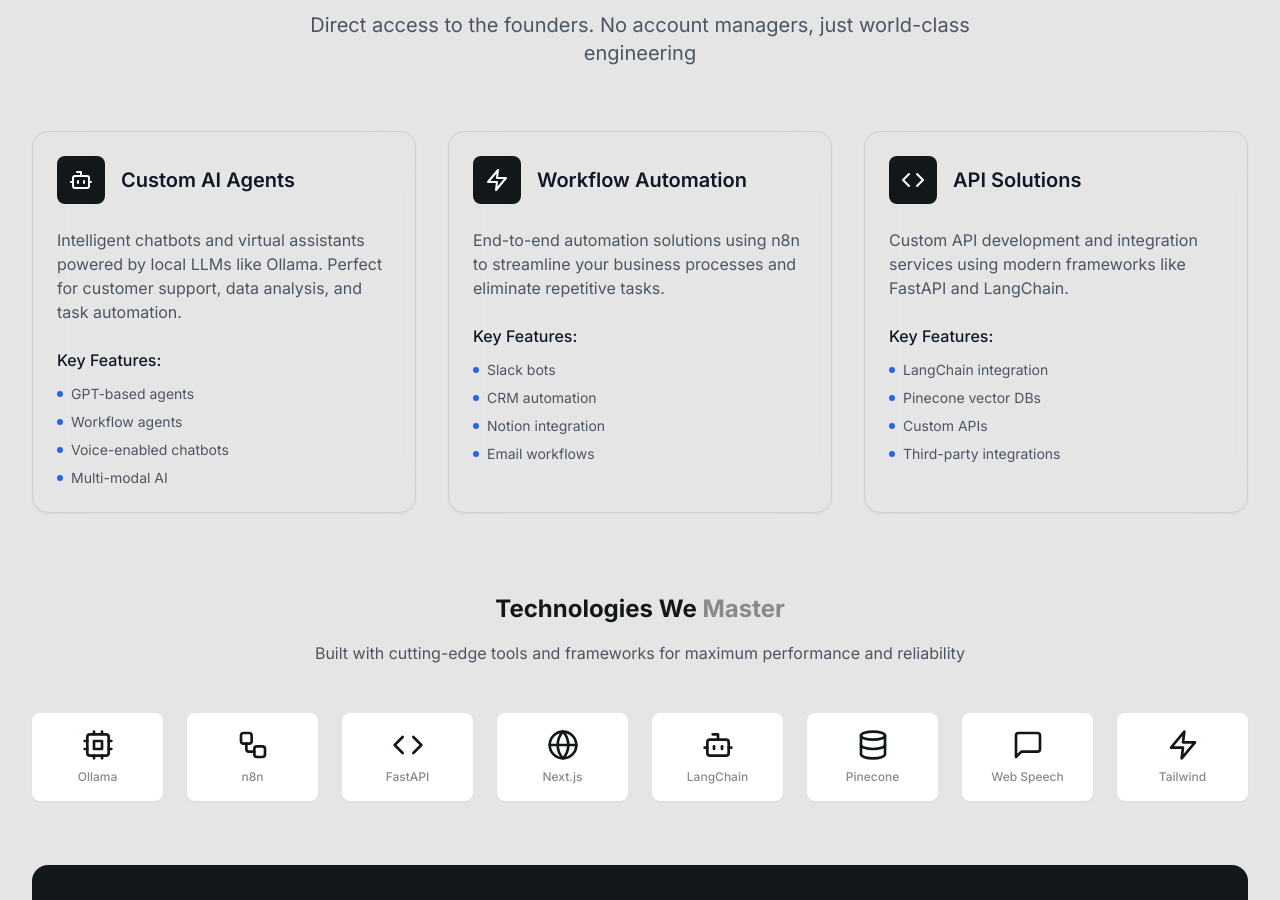
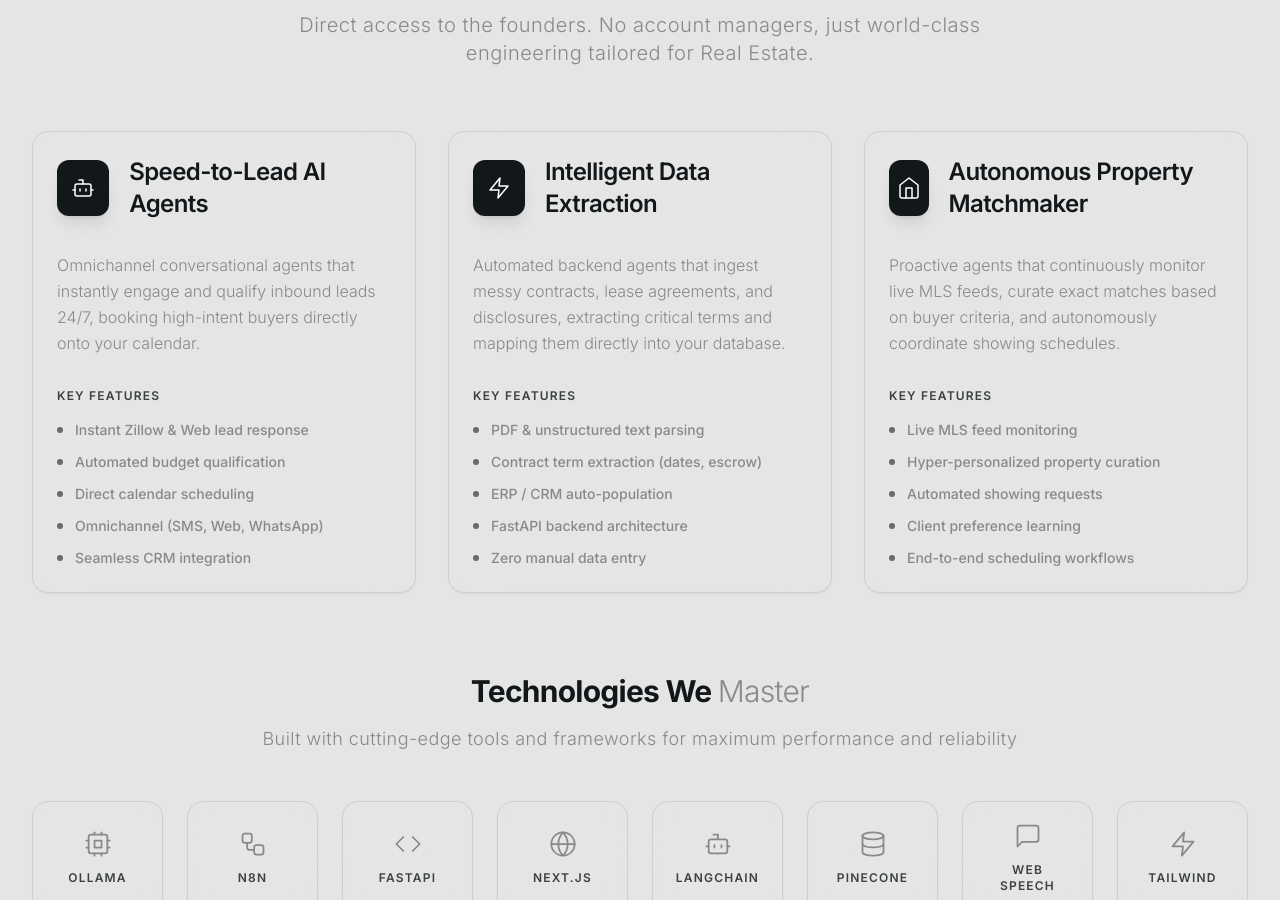
Before and after one commit to Ehtisham-Hassan/Ehtisham_portfolio, a Next.js app: page / in a window 1280 px wide. Shown: the part 1900-2800 px from the top of the page. Built offline with nearby package versions, Linux system fonts and the light colour scheme.

Commit message:
services updated

```diff
--- a/components/Navbar.tsx
+++ b/components/Navbar.tsx
@@ -3,6 +3,7 @@
 import { useState, useEffect } from 'react'
 import { motion } from 'framer-motion'
 import { Menu, X, Bot } from 'lucide-react'
+import { CONTACT } from '@/utils/links'
 
 const Navbar = () => {
   const [isOpen, setIsOpen] = useState(false)
@@ -70,12 +71,14 @@ const Navbar = () => {
           {/* Right side buttons */}
           <div className="flex items-center space-x-4">
             {/* CTA Button */}
-            <button
-              onClick={() => scrollToSection('contact')}
+            <a
+              href={CONTACT.calendly}
+              target="_blank"
+              rel="noopener noreferrer"
               className="hidden sm:block bg-dev2c-text text-white hover:bg-dev2c-text/80 font-medium py-2 px-6 rounded-full text-sm transition-all duration-300"
             >
               Book a Call
-            </button>
+            </a>
 
             {/* Mobile menu button */}
             <button
@@ -105,12 +108,14 @@ const Navbar = () => {
                   {item.name}
                 </button>
               ))}
-              <button
-                onClick={() => scrollToSection('contact')}
+              <a
+                href={CONTACT.calendly}
+                target="_blank"
+                rel="noopener noreferrer"
                 className="block w-full text-center py-2 bg-dev2c-text text-white hover:bg-dev2c-text/80 rounded-lg transition-colors mt-4"
               >
                 Book a Call
-              </button>
+              </a>
             </div>
           </motion.div>
         )}
--- a/components/Services.tsx
+++ b/components/Services.tsx
@@ -1,29 +1,48 @@
 'use client'
 
 import { motion } from 'framer-motion'
-import { Bot, Zap, Code, Database, Workflow, MessageSquare, Cpu, Globe } from 'lucide-react'
+import { Bot, Zap, Code, Database, Workflow, MessageSquare, Cpu, Globe, Home } from 'lucide-react'
+import { CONTACT } from '@/utils/links'
 
 const Services = () => {
   const services = [
     {
       icon: Bot,
-      title: 'Custom AI Agents',
-      description: 'Intelligent chatbots and virtual assistants powered by local LLMs like Ollama. Perfect for customer support, data analysis, and task automation.',
-      features: ['GPT-based agents', 'Workflow agents', 'Voice-enabled chatbots', 'Multi-modal AI'],
+      title: 'Speed-to-Lead AI Agents',
+      description: 'Omnichannel conversational agents that instantly engage and qualify inbound leads 24/7, booking high-intent buyers directly onto your calendar.',
+      features: [
+        'Instant Zillow & Web lead response',
+        'Automated budget qualification',
+        'Direct calendar scheduling',
+        'Omnichannel (SMS, Web, WhatsApp)',
+        'Seamless CRM integration'
+      ],
       color: 'bg-dev2c-text'
     },
     {
       icon: Zap,
-      title: 'Workflow Automation',
-      description: 'End-to-end automation solutions using n8n to streamline your business processes and eliminate repetitive tasks.',
-      features: ['Slack bots', 'CRM automation', 'Notion integration', 'Email workflows'],
+      title: 'Intelligent Data Extraction',
+      description: 'Automated backend agents that ingest messy contracts, lease agreements, and disclosures, extracting critical terms and mapping them directly into your database.',
+      features: [
+        'PDF & unstructured text parsing',
+        'Contract term extraction (dates, escrow)',
+        'ERP / CRM auto-population',
+        'FastAPI backend architecture',
+        'Zero manual data entry'
+      ],
       color: 'bg-dev2c-text'
     },
     {
-      icon: Code,
-      title: 'API Solutions',
-      description: 'Custom API development and integration services using modern frameworks like FastAPI and LangChain.',
-      features: ['LangChain integration', 'Pinecone vector DBs', 'Custom APIs', 'Third-party integrations'],
+      icon: Home,
+      title: 'Autonomous Property Matchmaker',
+      description: 'Proactive agents that continuously monitor live MLS feeds, curate exact matches based on buyer criteria, and autonomously coordinate showing schedules.',
+      features: [
+        'Live MLS feed monitoring',
+        'Hyper-personalized property curation',
+        'Automated showing requests',
+        'Client preference learning',
+        'End-to-end scheduling workflows'
+      ],
       color: 'bg-dev2c-text'
     }
   ]
@@ -62,8 +81,8 @@ const Services = () => {
           <h2 className="text-3xl sm:text-4xl font-bold mb-4 text-dev2c-text">
             Our <span className="text-dev2c-textmuted">Services</span>
           </h2>
-          <p className="text-xl text-gray-600 dark:text-gray-300 max-w-3xl mx-auto">
-            Direct access to the founders. No account managers, just world-class engineering
+          <p className="text-lg sm:text-xl text-dev2c-textmuted max-w-3xl mx-auto font-light tracking-wide">
+            Direct access to the founders. No account managers, just world-class engineering tailored for Real Estate.
           </p>
         </motion.div>
 
@@ -80,26 +99,27 @@ const Services = () => {
               variants={itemVariants}
               className="group relative"
             >
-              <div className="card h-full hover:scale-105 transition-transform duration-300">
-                <div className="flex items-center mb-6">
-                  <div className={`w-12 h-12 rounded-lg ${service.color} flex items-center justify-center mr-4`}>
-                    <service.icon className="w-6 h-6 text-white" />
+              {/* Prestige Glass Card */}
+              <div className="card h-full overflow-hidden hover:-translate-y-2 hover:shadow-[0_20px_40px_rgb(0,0,0,0.06)] hover:border-dev2c-text/20 transition-all duration-500 relative z-10 group-hover:bg-white/40">
+                <div className="flex items-center mb-8">
+                  <div className={`w-14 h-14 rounded-xl ${service.color} flex items-center justify-center mr-5 shadow-lg shadow-black/10 group-hover:scale-110 transition-transform duration-500`}>
+                    <service.icon className="w-6 h-6 text-white" strokeWidth={1.5} />
                   </div>
-                  <h3 className="text-xl font-semibold text-gray-900 dark:text-white">
+                  <h3 className="text-2xl font-semibold text-dev2c-text tracking-tight">
                     {service.title}
                   </h3>
                 </div>
 
-                <p className="text-gray-600 dark:text-gray-300 mb-6">
+                <p className="text-dev2c-textmuted mb-8 leading-relaxed font-light text-base">
                   {service.description}
                 </p>
 
-                <div className="space-y-2">
-                  <h4 className="font-medium text-gray-900 dark:text-white mb-3">Key Features:</h4>
+                <div className="space-y-3">
+                  <h4 className="text-xs uppercase tracking-widest font-semibold text-dev2c-text mb-4 opacity-80">Key Features</h4>
                   {service.features.map((feature) => (
-                    <div key={feature} className="flex items-center space-x-2">
-                      <div className="w-1.5 h-1.5 bg-primary-600 rounded-full"></div>
-                      <span className="text-sm text-gray-600 dark:text-gray-300">{feature}</span>
+                    <div key={feature} className="flex items-center space-x-3">
+                      <div className="flex-shrink-0 w-1.5 h-1.5 rounded-full bg-dev2c-text/60 group-hover:bg-dev2c-text transition-colors duration-300"></div>
+                      <span className="text-sm text-dev2c-textmuted font-medium">{feature}</span>
                     </div>
                   ))}
                 </div>
@@ -117,10 +137,10 @@ const Services = () => {
           className="mt-20"
         >
           <div className="text-center mb-12">
-            <h3 className="text-2xl font-bold mb-4 text-dev2c-text">
-              Technologies We <span className="text-dev2c-textmuted">Master</span>
+            <h3 className="text-3xl font-bold mb-4 text-dev2c-text tracking-tight">
+              Technologies We <span className="text-dev2c-textmuted font-light">Master</span>
             </h3>
-            <p className="text-gray-600 dark:text-gray-300">
+            <p className="text-lg text-dev2c-textmuted font-light tracking-wide">
               Built with cutting-edge tools and frameworks for maximum performance and reliability
             </p>
           </div>
@@ -139,10 +159,10 @@ const Services = () => {
               <motion.div
                 key={tech.name}
                 whileHover={{ scale: 1.05 }}
-                className="flex flex-col items-center p-4 bg-white dark:bg-gray-800 rounded-lg shadow-sm hover:shadow-md transition-all duration-200"
+                className="glass-effect flex flex-col items-center justify-center p-5 hover:bg-white/40 hover:border-dev2c-text/20 transition-all duration-300 group"
               >
-                <tech.icon className="w-8 h-8 text-dev2c-text mb-2" />
-                <span className="text-xs font-medium text-dev2c-textmuted text-center">
+                <tech.icon className="w-7 h-7 text-dev2c-textmuted group-hover:text-dev2c-text mb-3 transition-colors duration-300" strokeWidth={1.5} />
+                <span className="text-xs font-semibold text-dev2c-text tracking-widest uppercase text-center opacity-80 group-hover:opacity-100 transition-opacity duration-300">
                   {tech.name}
                 </span>
               </motion.div>
@@ -165,9 +185,14 @@ const Services = () => {
             <p className="text-lg mb-6 opacity-90">
               Let's discuss how AI agents and automation can streamline your operations and boost productivity.
             </p>
-            <button className="bg-white text-dev2c-textmuted font-semibold py-3 px-8 rounded-lg hover:bg-gray-100 transition-colors duration-200 shadow-md">
+            <a
+              href={CONTACT.calendly}
+              target="_blank"
+              rel="noopener noreferrer"
+              className="inline-block bg-white text-dev2c-textmuted font-semibold py-3 px-8 rounded-lg hover:bg-gray-100 transition-colors duration-200 shadow-md"
+            >
               Book Free Consultancy Call
-            </button>
+            </a>
           </div>
         </motion.div>
       </div>
--- /dev/null
+++ b/utils/links.ts
@@ -0,0 +1,15 @@
+export const CONTACT = {
+  ehtisham: {
+    name: 'Ehtisham Hassan',
+    linkedin: 'https://www.linkedin.com/in/ehtisham-hassan-/',
+    github: 'https://github.com/Ehtisham-Hassan/',
+    email: 'ehtisham@dev2c.com',
+  },
+  tahir: {
+    name: 'Tahir Shahbaz',
+    linkedin: 'https://www.linkedin.com/in/tahir-shehbaz/',
+    github: 'https://github.com/Java-Mercy/',
+    email: 'tahir@dev2c.com',
+  },
+  calendly: 'https://calendly.com/ehtisham2285/30min',
+} as const;
```
Also changed, not shown: app/page.tsx (+8 -8 lines), components/Contact.tsx (+18 -16 lines), 1 other file (tests, documents, lock files or other folders).
